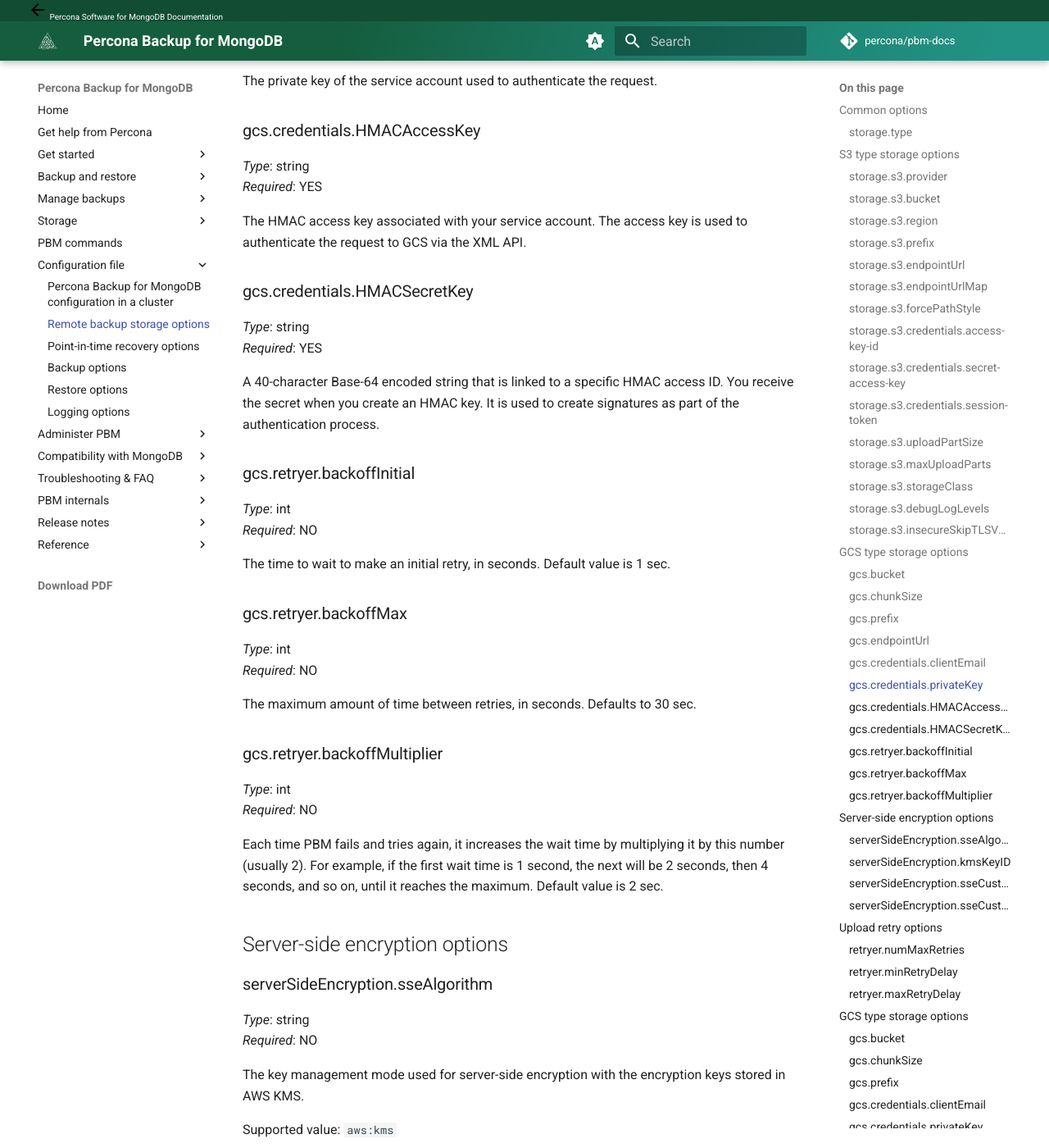
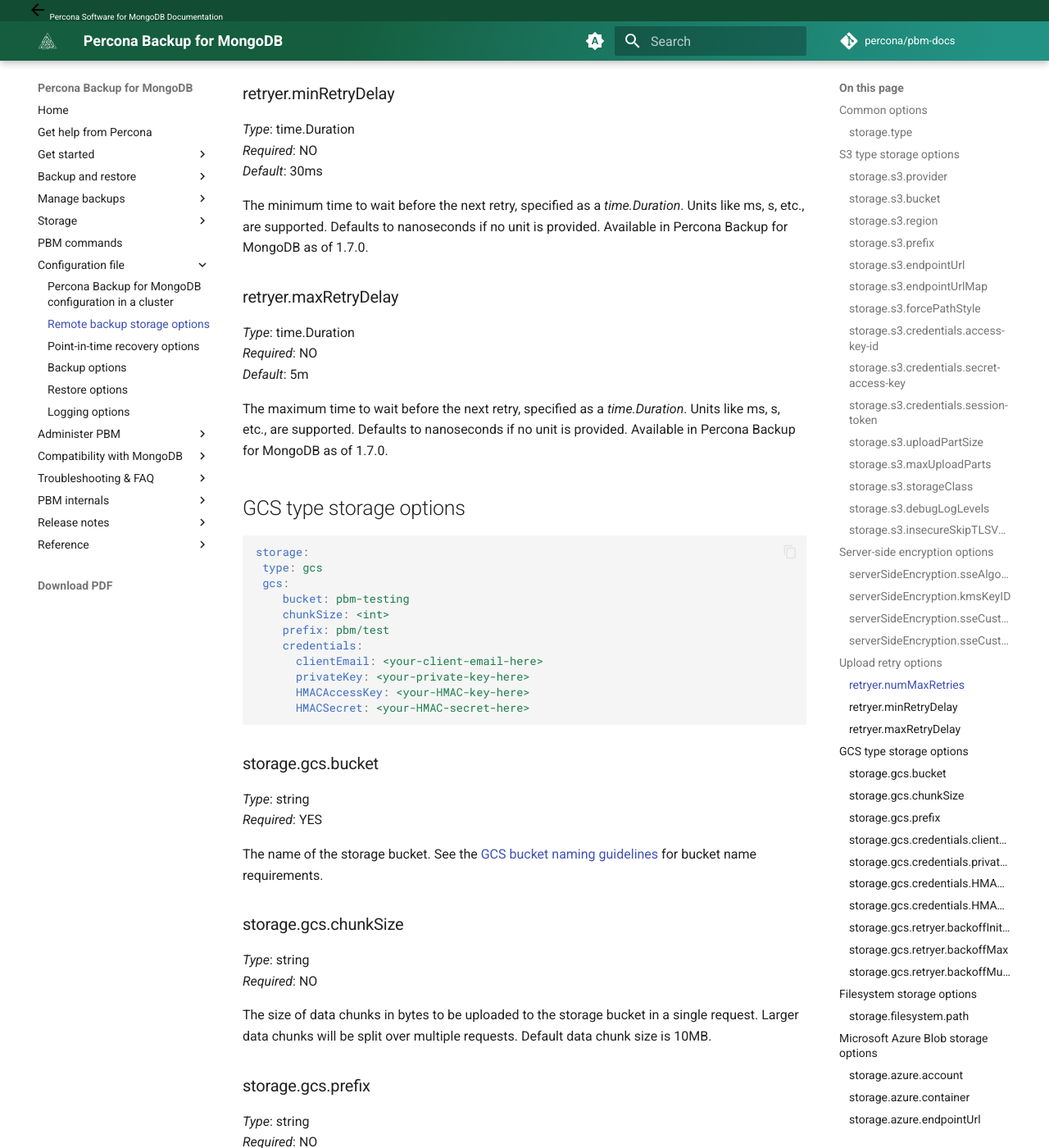
Before and after one commit to percona/pbm-docs, an MkDocs documentation site: the page built from docs/reference/configuration-options.md, in a window 1280 px wide and 1400 px high, scrolled down 5772 px. Shown: the whole window at 82% size. Built offline with MkDocs 1.6.1 and Material for MkDocs 9.7.7, drawn with Linux system fonts in a browser that asks for light colours; nearby versions of some CDN libraries; comment, search, counter and statistics services are not loaded; some of the changed text lies outside the part shown.

Commit message:
Updated after the review

````diff
--- a/docs/reference/configuration-options.md
+++ b/docs/reference/configuration-options.md
@@ -175,85 +173,6 @@
 
     Use this option with caution as it might leave a hole for man-in-the-middle attacks.
 
-## GCS type storage options
-
-### gcs.bucket
-
-*Type*: string <br>
-*Required*: YES
-
-The name of the storage bucket. See the [GCS bucket naming guidelines](https://cloud.google.com/storage/docs/naming-buckets#requirements) for bucket name requirements.
-
-### gcs.chunkSize
-
-*Type*: string <br>
-*Required*: NO
-
-The size of data chunks in bytes to be uploaded to the storage bucket in a single request. Larger data chunks will be split over multiple requests. Default data chunk size is 10MB.
-
-### gcs.prefix
-
-*Type*: string <br>
-*Required*: NO
-
-The path to the data directory in the bucket. If undefined, backups are stored in the bucket's root directory.
-
-### gcs.endpointUrl
-
-*Type*: string <br>
-*Required*: NO
-
-The URL to access the bucket. The default value is `https://storage.googleapis.com`.
-
-### gcs.credentials.clientEmail
-
-*Type*: string <br>
-*Required*: YES
-
-The email address that uniquely identifies your service account in GCS.
-
-### gcs.credentials.privateKey
-
-*Type*: string <br>
-*Required*: YES
-
-The private key of the service account used to authenticate the request.
-
-### gcs.credentials.HMACAccessKey
-
-*Type*: string <br>
-*Required*: YES
-
-The HMAC access key associated with your service account. The access key is used to authenticate the request to GCS via the XML API.
-
-### gcs.credentials.HMACSecretKey
-
-*Type*: string <br>
-*Required*: YES
-
-A 40-character Base-64 encoded string that is linked to a specific HMAC access ID. You receive the secret when you create an HMAC key. It is used to create signatures as part of the authentication process.
-
-### gcs.retryer.backoffInitial
-
-*Type*: int <br>
-*Required*: NO
-
-The time to wait to make an initial retry, in seconds. Default value is 1 sec.
-
-### gcs.retryer.backoffMax
-
-*Type*: int <br>
-*Required*: NO
-
-The maximum amount of time between retries, in seconds. Defaults to 30 sec.
-
-### gcs.retryer.backoffMultiplier
-
-*Type*: int <br>
-*Required*: NO
-
-Each time PBM fails and tries again, it increases the wait time by multiplying it by this number (usually 2). For example, if the first wait time is 1 second, the next will be 2 seconds, then 4 seconds, and so on, until it reaches the maximum. Default value is 2 sec.
-
 ## Server-side encryption options
 
 ### serverSideEncryption.sseAlgorithm
@@ -330,54 +249,75 @@
       HMACSecret: <your-HMAC-secret-here>
 ```
 
-### gcs.bucket
+### storage.gcs.bucket
 
 *Type*: string <br>
 *Required*: YES
 
 The name of the storage bucket. See the [GCS bucket naming guidelines](https://cloud.google.com/storage/docs/naming-buckets#requirements) for bucket name requirements.
 
-### gcs.chunkSize
+### storage.gcs.chunkSize
 
 *Type*: string <br>
 *Required*: NO
 
-The size of data chunks in bytes to be uploaded to the storage bucket in a single request. Larger data chunks will be split over multiple requests. Default data chunk size is 16MB.
+The size of data chunks in bytes to be uploaded to the storage bucket in a single request. Larger data chunks will be split over multiple requests. Default data chunk size is 10MB.
 
-### gcs.prefix
+### storage.gcs.prefix
 
 *Type*: string <br>
 *Required*: NO
 
 The path to the data directory in the bucket. If undefined, backups are stored in the bucket's root directory.
 
-### gcs.credentials.clientEmail
+### storage.gcs.credentials.clientEmail
 
 *Type*: string <br>
 *Required*: YES
 
-The clientEmail represents the email address associated with the service account. It is used to identify the service account when making  API requests to Google Cloud services. These credentials are used to authenticate to Cloud Storage via JSON API.
+The email address that uniquely identifies your service account in GCS.
 
-### gcs.credentials.privateKey
+### storage.gcs.credentials.privateKey
 
 *Type*: string <br>
 *Required*: YES
 
-The private key of the service account used to authenticate the request. These credentials are used to authenticate to Cloud Storage via JSON API.
+The private key of the service account used to authenticate the request.
 
-### gcs.credentials.HMACAccessKey
+### storage.gcs.credentials.HMACAccessKey
 
 *Type*: string <br>
 *Required*: YES
 
-An access key associated with a service account and used to create signatures using the HMAC-SHA256 signing algorithm. These signatures are then included in requests to the Cloud Storage XML API.
+The HMAC access key associated with your service account. The access key is used to authenticate the request to GCS via the XML API.
 
-### gcs.credentials.HMACSecret
+### storage.gcs.credentials.HMACSecretKey
 
 *Type*: string <br>
 *Required*: YES
 
-A 40-character Base-64 encoded string that is linked to a specific HMAC access key. This secret is used to create signatures to authenticate users in the Cloud Storage via XML API.
+A 40-character Base-64 encoded string that is linked to a specific HMAC access ID. You receive the secret when you create an HMAC key. It is used to create signatures as part of the authentication process.
+
+### storage.gcs.retryer.backoffInitial
+
+*Type*: int <br>
+*Required*: NO
+
+The time to wait to make an initial retry, in seconds. Default value is 1 sec.
+
+### storage.gcs.retryer.backoffMax
+
+*Type*: int <br>
+*Required*: NO
+
+The maximum amount of time between retries, in seconds. Defaults to 30 sec.
+
+### storage.gcs.retryer.backoffMultiplier
+
+*Type*: int <br>
+*Required*: NO
+
+Each time PBM fails and tries again, it increases the wait time by multiplying it by this number (usually 2). For example, if the first wait time is 1 second, the next will be 2 seconds, then 4 seconds, and so on, until it reaches the maximum. Default value is 2 sec.
 
 ## Filesystem storage options
 
````
Also changed, not shown: other parts of docs/reference/configuration-options.md (+2 -4 lines), docs/details/gcs.md (+0 -3 lines).
